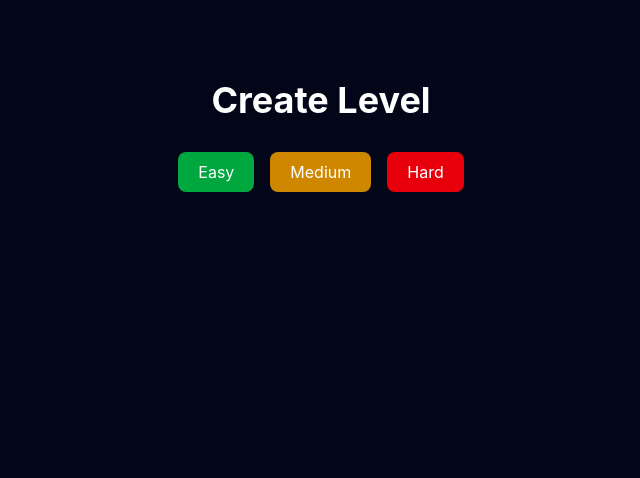
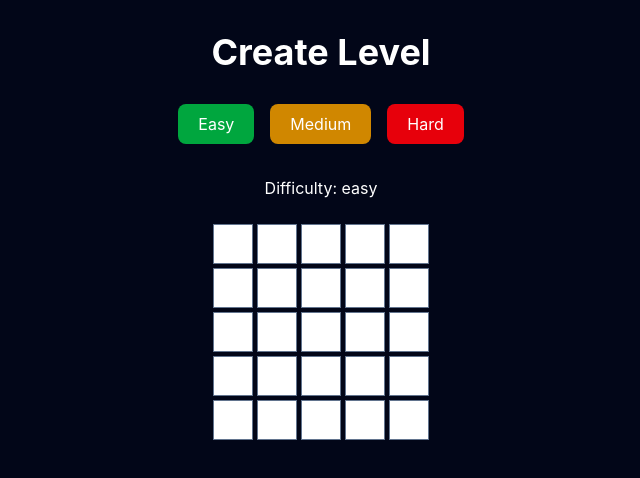
Before and after one commit to Ivez-pop/LevelCrafter, a React (Vite) app: page /create in a window 1280 px wide. Both pictures are taken after a click on the button "Easy". Shown: the top 478 px of the page, without its empty margins (319-959 px from the left). Built offline with nearby package versions, Linux system fonts and the light colour scheme.

Commit message:
generate editable grid based on difficulty

```diff
--- a/src/pages/CreateLevelPage.tsx
+++ b/src/pages/CreateLevelPage.tsx
@@ -1,15 +1,67 @@
+import { useState } from "react";
 import DifficultySelector from "../components/DifficultySelector";
+import type { Tile } from "../types/level";
 
 function CreateLevelPage() {
-  const handleDifficultySelect = (difficulty: "easy" | "medium" | "hard") => {
-    console.log(difficulty);
+  const [difficulty, setDifficulty] = useState<
+    "easy" | "medium" | "hard" | null
+  >(null);
+
+  const [grid, setGrid] = useState<Tile[][]>([]);
+
+  const createGrid = (selectedDifficulty: "easy" | "medium" | "hard") => {
+    setDifficulty(selectedDifficulty);
+
+    let size = 5;
+
+    if (selectedDifficulty === "medium") {
+      size = 8;
+    }
+
+    if (selectedDifficulty === "hard") {
+      size = 12;
+    }
+
+    const newGrid: Tile[][] = Array.from({ length: size }, () =>
+      Array.from({ length: size }, () => "empty" as Tile),
+    );
+
+    setGrid(newGrid);
+
+    console.log(selectedDifficulty);
   };
 
   return (
-    <div className="min-h-screen bg-slate-950 text-white flex flex-col items-center pt-20">
-      <h1 className="mb-8 text-4xl font-bold">Create Level</h1>
+    <div className="min-h-screen bg-slate-950 text-white p-8">
+      <h1 className="text-4xl font-bold mb-8 text-center">Create Level</h1>
 
-      <DifficultySelector onSelect={handleDifficultySelect} />
+      <div className="flex justify-center mb-8">
+        <DifficultySelector onSelect={createGrid} />
+      </div>
+
+      {difficulty && (
+        <p className="text-center mb-6">Difficulty: {difficulty}</p>
+      )}
+
+      {grid.length > 0 && (
+        <div className="flex justify-center">
+          <div
+            className="grid gap-1"
+            style={{
+              gridTemplateColumns: `repeat(${grid.length}, 40px)`,
+            }}
+          >
+            {grid.map((row, rowIndex) =>
+              row.map((cell, colIndex) => (
+                <div
+                  key={`${rowIndex}-${colIndex}`}
+                  className="h-10 w-10 border border-slate-500 bg-white"
+                />
+              )),
+            )}
+          </div>
+        </div>
+      )}
     </div>
   );
 }
```
